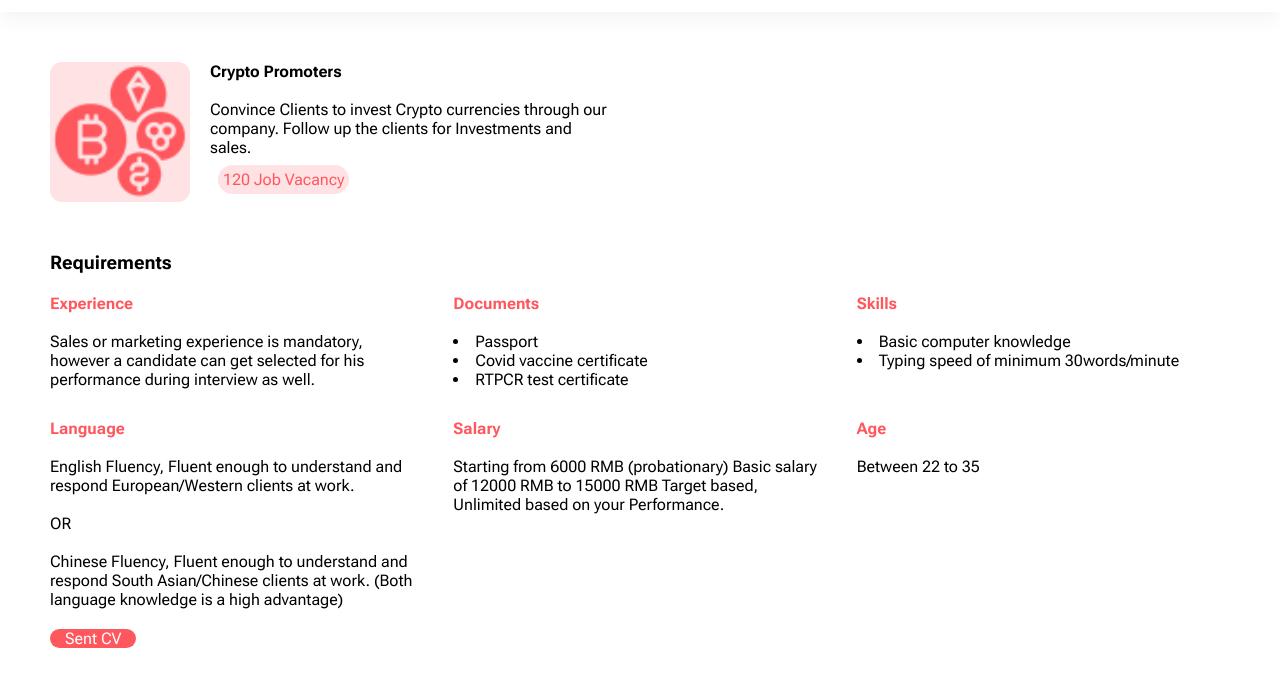
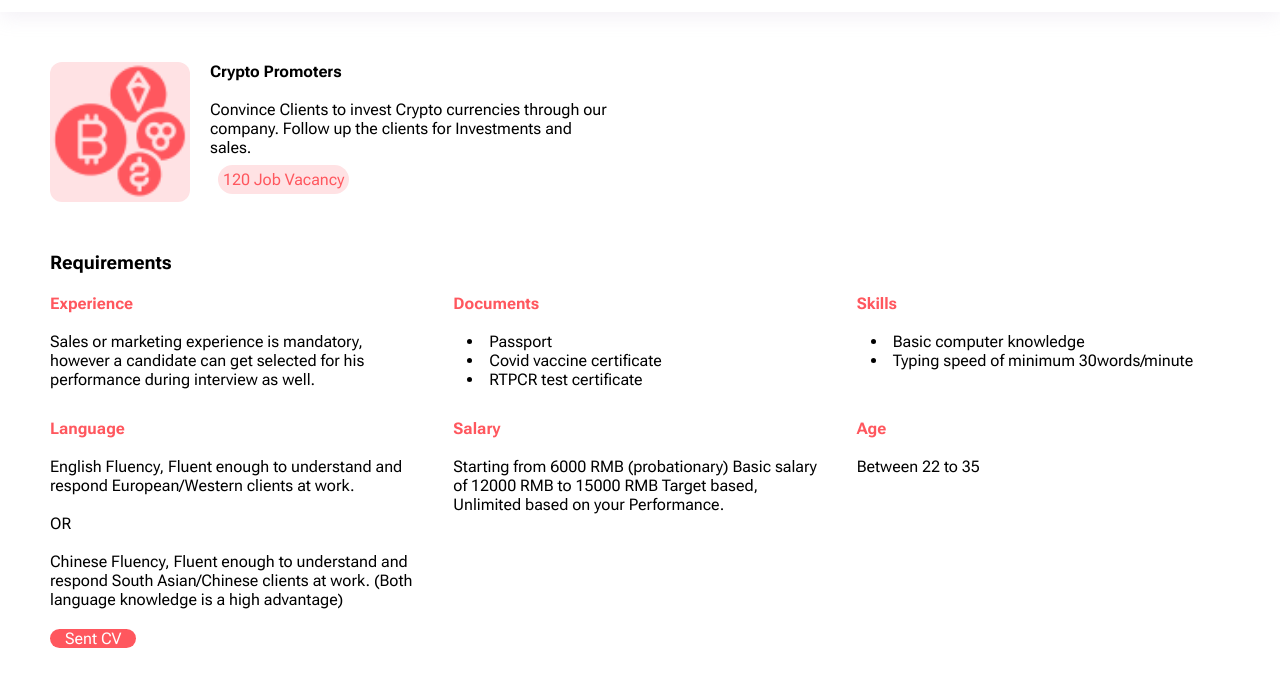
Before and after one commit to SreyasSree/haotai, a plain HTML site: page jobsingle.html in a window 1280 px wide. Shown: the part 124-800 px from the top of the page. Drawn offline with Linux system fonts and the light colour scheme.

Commit message:
li correcting

```diff
--- a/stylelast.css
+++ b/stylelast.css
@@ -130,6 +130,9 @@ a:hover{
 .exp h4{
     color: #FF575E;
 }
+.exp li{
+    margin-left: 14px;
+}
 .cv{
     background-color: #FF575E;
     border-radius: 15px;
```
